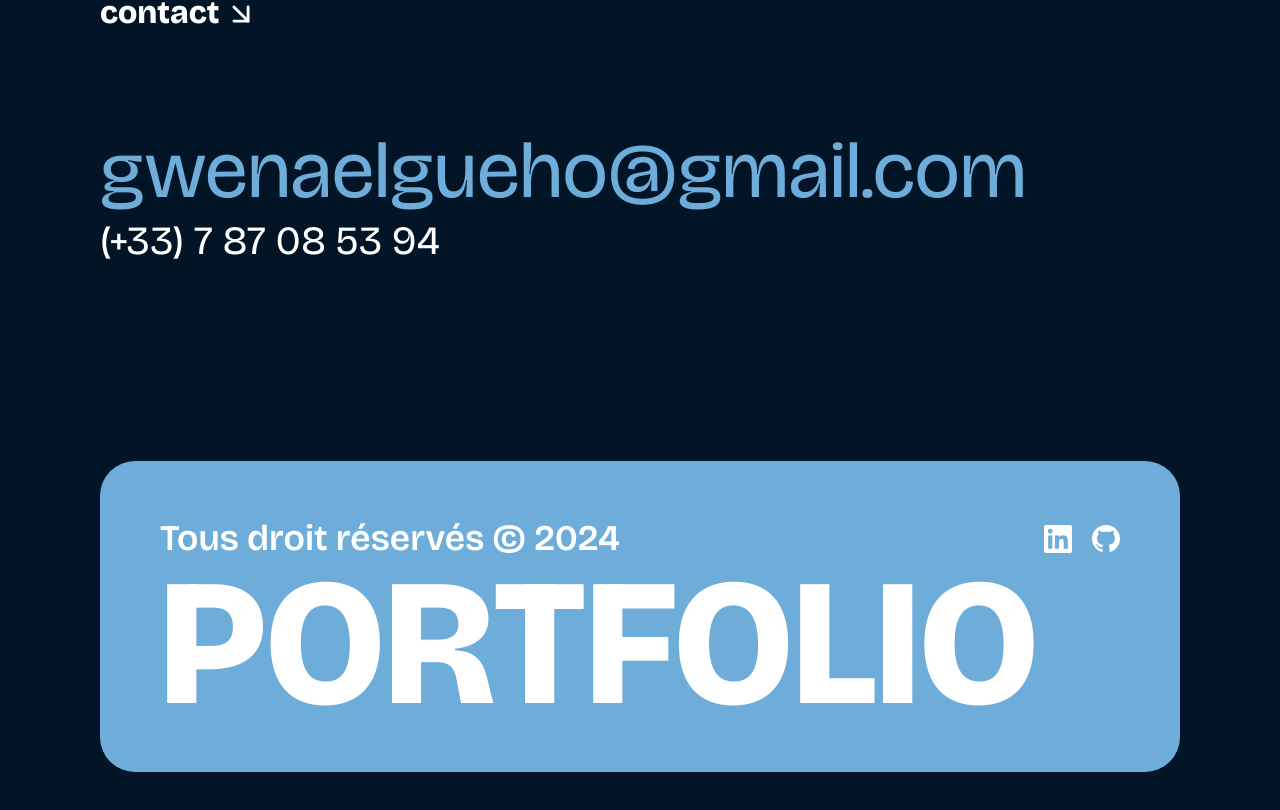
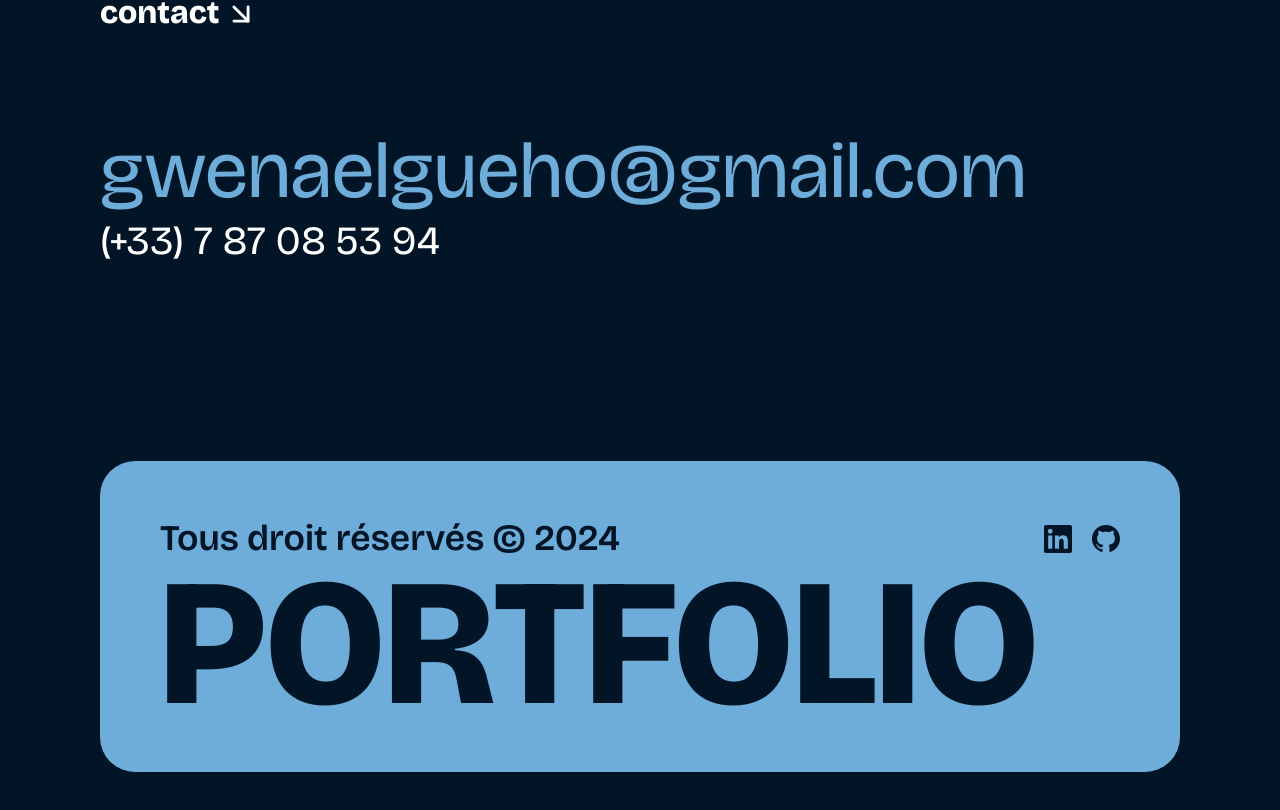
Before and after one commit to gwenael9/my-portfolio, a Next.js app: page / in a window 1280 px wide. Shown: the part 3004-3814 px from the top of the page. Built offline with nearby package versions, Linux system fonts and the light colour scheme.

Commit message:
fix: contraste couleur footer

```diff
--- a/src/components/Layout/Footer.tsx
+++ b/src/components/Layout/Footer.tsx
@@ -9,7 +9,7 @@ export default function Footer() {
 
   return (
     <footer className="mb-24">
-      <div className="p-12 sm:p-24 bg-primary rounded-footer flex flex-col gap-8">
+      <div className="p-12 sm:p-24 bg-primary text-secondary rounded-footer flex flex-col gap-8">
         <div className="flex justify-between items-center">
           <p className="text-xs sm:text-sm lg:text-lg font-semibold">Tous droit réservés © 2024</p>
           <div className="flex gap-8">
--- a/tailwind.config.ts
+++ b/tailwind.config.ts
@@ -20,8 +20,8 @@ const config: Config = {
           DEFAULT: "hsl(var(--popover))",
           foreground: "hsl(var(--popover-foreground))",
         },
-        // primary: "#03346E",
         primary: "#6EACDA",
+        secondary:"#021526",
         muted: {
           DEFAULT: "hsl(var(--muted))",
           foreground: "hsl(var(--muted-foreground))",
```
Also changed, not shown: public/github.svg, public/linkedin.svg.
